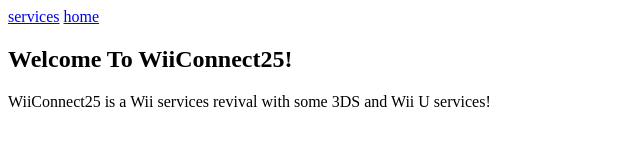
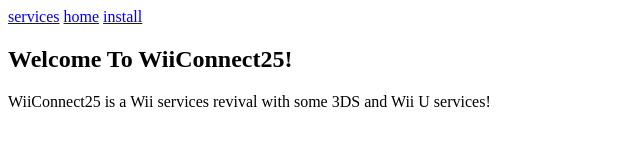
Before and after one commit to WiiConnect25/WiiConnect25.github.io, a plain HTML site: page index.html in a window 1280 px wide. Shown: the full height of the page, 0-640 px from the left. Drawn offline with Linux system fonts and the light colour scheme.

Commit message:
Update index.html

```diff
--- a/index.html
+++ b/index.html
@@ -1,5 +1,7 @@
+  <title>Home - WiiConnect25</title>
 <a href="services">services</a>
 <a href="index.html">home</a>
+<a href="install.html">install</a>
 <DOCTYPE HTML>
 <h2>Welcome To WiiConnect25!</h2>
 <p>WiiConnect25 is a Wii services revival with some 3DS and Wii U services! </p>
```
